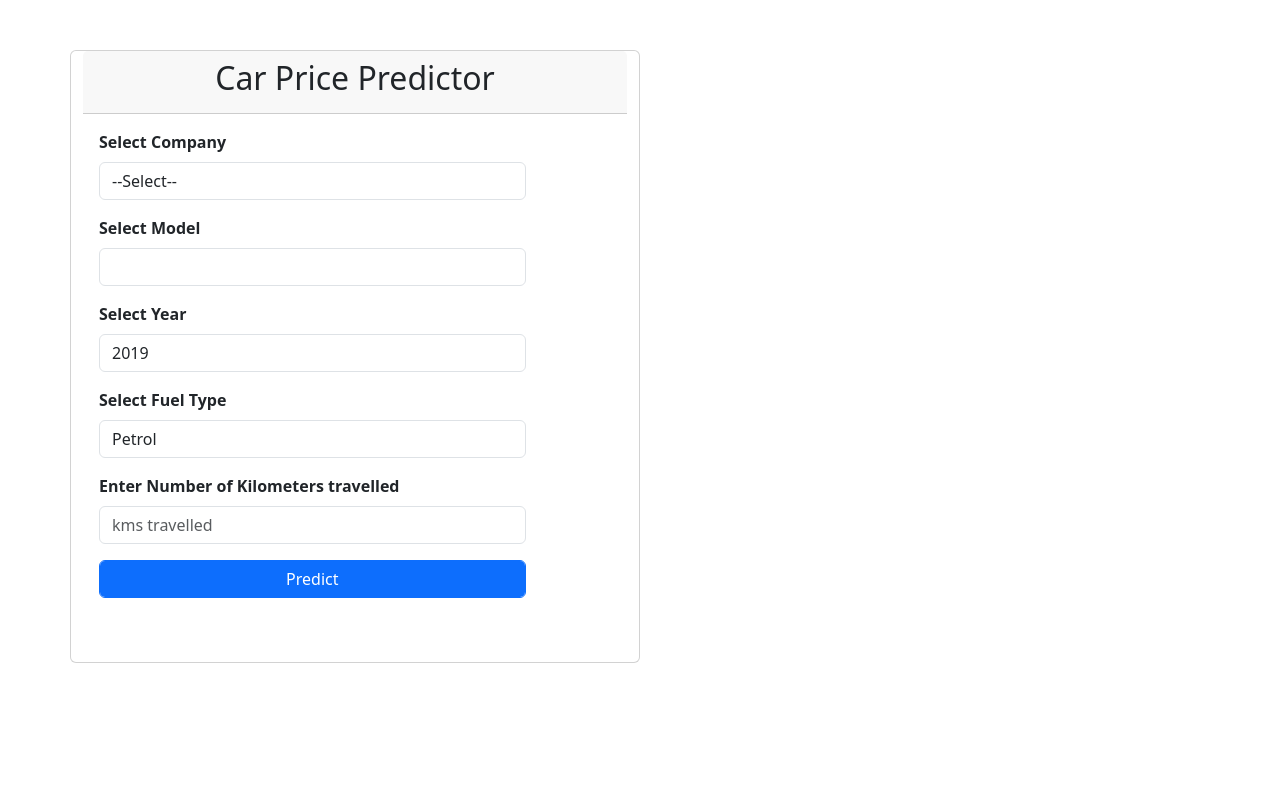
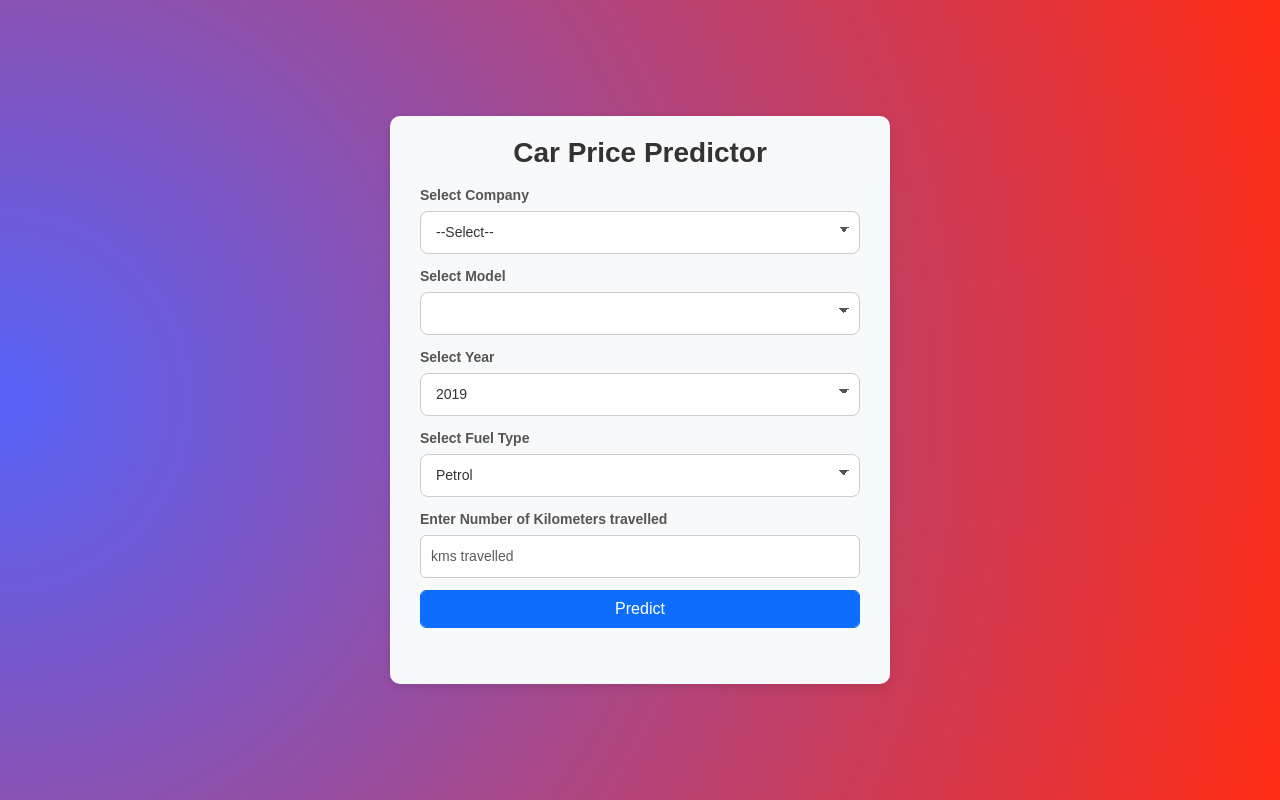
Before and after one commit to venkatsai1718/car-price-prediction, a Flask app: page / in a window 1280 px wide. Run offline with Flask 3, Linux system fonts and the light colour scheme; lists and menus that the app fills with data are empty.

Commit message:
updated index file

```diff
--- a/app.py
+++ b/app.py
@@ -35,7 +35,7 @@ def predict():
             'fuel_type': fuel
         }])
     prediction = np.round(pipe.predict(input_data)[0])
-    print(company, model, y, fuel, kms_driven, prediction)
+    # print(company, model, y, fuel, kms_driven, prediction)
     return jsonify({"result": str(prediction)})
 
 if __name__=='__main__':
--- a/static/css/style.css
+++ b/static/css/style.css
@@ -1,9 +1,115 @@
 * {
-    margin: 0;
-    padding: 0;
-    box-sizing: border-box;
+  margin: 0;
+  padding: 0;
+  box-sizing: border-box;
 }
 
-.mt-50 {
-    margin-top: 50px;
+body {
+  font-family: Arial, sans-serif;
+    background: radial-gradient(circle at left center, #5663f8, #ff2b13);  display: flex;
+  justify-content: center;
+  align-items: center;
+  height: 100vh;
+  margin: 0;
 }
+
+.form-container {
+  background: #f8f9fa;
+  padding: 20px 30px;
+  border-radius: 10px;
+  box-shadow: 0 4px 10px rgba(0, 0, 0, 0.1);
+  width: 100%;
+  max-width: 500px;
+}
+
+.form-container h3 {
+  text-align: center;
+  margin-bottom: 15px;
+  font-weight: 600;
+  color: #333;
+}
+
+.form-group {
+  margin-bottom: 12px;
+}
+
+.form-group label {
+  display: block;
+  margin-bottom: 5px;
+  color: #555;
+  font-size: 14px;
+}
+
+.form-group input {
+  width: 100%;
+  padding: 10px;
+  border: 1px solid #ccc;
+  border-radius: 6px;
+  font-size: 14px;
+}
+
+.form-group input:focus {
+  border-color: #007bff;
+  outline: none;
+}
+
+select {
+  appearance: none; /* Remove default browser style */
+  -webkit-appearance: none;
+  -moz-appearance: none;
+  width: 100%;
+  padding: 10px 40px 10px 15px;
+  font-size: 14px;
+  border: 1px solid #ccc;
+  border-radius: 8px;
+  background-color: white;
+  background-image: linear-gradient(45deg, transparent 50%, #555 50%),
+    linear-gradient(135deg, #555 50%, transparent 50%);
+  background-position: calc(100% - 15px) calc(50% - 3px),
+    calc(100% - 10px) calc(50% - 3px);
+  background-size: 5px 5px, 5px 5px;
+  background-repeat: no-repeat;
+
+  color: #333;
+  cursor: pointer;
+  transition: border-color 0.3s ease, box-shadow 0.3s ease;
+}
+
+select:focus {
+  border-color: #007bff;
+  box-shadow: 0 0 5px rgba(0, 123, 255, 0.4);
+  outline: none;
+}
+
+select:hover {
+  border-color: #007bff;
+}
+
+.btn-submit {
+  width: 100%;
+  background: #007bff;
+  color: white;
+  padding: 10px;
+  border: none;
+  border-radius: 6px;
+  font-size: 16px;
+  cursor: pointer;
+  transition: background 0.3s ease;
+}
+
+.btn-submit:hover {
+  background: #0056b3;
+}
+
+.result {
+    align-items: center;
+    justify-content: center;
+    border: 2px solid black;
+    padding: 10px;
+}
+.result p {
+    text-align: center;
+    margin: 0;
+  font-size: 1.2rem;
+  font-weight: 600;
+}
--- a/templates/index.html
+++ b/templates/index.html
@@ -1,72 +1,60 @@
 <!doctype html>
 <html lang="en">
+
 <head>
     <meta charset="utf-8">
     <meta name="viewport" content="width=device-width, initial-scale=1">
     <title>Car Price Predictor</title>
-    <link href="https://cdn.jsdelivr.net/npm/bootstrap@5.3.7/dist/css/bootstrap.min.css" rel="stylesheet" integrity="sha384-LN+7fdVzj6u52u30Kp6M/trliBMCMKTyK833zpbD+pXdCLuTusPj697FH4R/5mcr" crossorigin="anonymous">
+    <link href="https://cdn.jsdelivr.net/npm/bootstrap@5.3.7/dist/css/bootstrap.min.css" rel="stylesheet"
+        integrity="sha384-LN+7fdVzj6u52u30Kp6M/trliBMCMKTyK833zpbD+pXdCLuTusPj697FH4R/5mcr" crossorigin="anonymous">
     <link rel="stylesheet" href="static/css/style.css">
 </head>
+
 <body>
-    <div class="container">
-        <div class="row">
-            <div class="col-6 card mt-50">
-                <div class="card-header">
-                    <div class="col-12 text-center">
-                        <h2>Car Price Predictor</h2>
-                    </div>
-                </div>
-                <div class="card-body">
+    <div class="form-container">
+        <h3>Car Price Predictor</h3>
         <form action="" method="POST">
-                        <div class="col-10 form-group mb-3">
+            <div class="form-group">
                 <label class="form-label"><b>Select Company</b></label>
-                            <select name="company" id="company" class="selectpicker form-control" onchange="load_company_models(this.id, 'model')">
+                <select name="company" id="company" onchange="load_company_models(this.id, 'model')">
                     <option>--Select--</option>
                     {% for company in companies%}
                     <option value="{{company}}">{{company}}</option>
                     {% endfor %}
                 </select>
             </div>
-                        <div class="col-10 form-group mb-3">
+            <div class="form-group">
                 <label class="form-label"><b>Select Model</b></label>
-                            <select name="model" id="model" class="selectpicker form-control">
-
+                <select name="model" id="model">
                 </select>
             </div>
-                        <div class="col-10 form-group mb-3">
+            <div class="form-group">
                 <label class="form-label"><b>Select Year</b></label>
-                            <select name="year" id="year" class="selectpicker form-control">
+                <select name="year" id="year">
                     {%for y in year%}
                     <option value="{{y}}">{{y}}</option>
                     {%endfor%}
                 </select>
             </div>
-                        <div class="col-10 form-group mb-3">
+            <div class="form-group">
                 <label class="form-label"><b>Select Fuel Type</b></label>
-                            <select name="fuel_type" id="fuel" class="selectpicker form-control">
+                <select name="fuel_type" id="fuel">
                     {%for fuel in fuel_types%}
                     <option value="{{fuel}}">{{fuel}}</option>
                     {%endfor%}
                 </select>
             </div>
-                        <div class="col-10 form-group mb-3">
+            <div class="form-group">
                 <label class="form-label"><b>Enter Number of Kilometers travelled</b></label>
                 <input name="kms_driven" id="kms_driven" class="form-control" placeholder="kms travelled">
 
             </div>
-                        <div class="col-10 form-group mb-3">
+            <div class="form-group">
                 <button type="submit" class="btn btn-primary form-control">Predict</button>
             </div>
         </form>
         <br>
-                    <div class="row">
-                        <div class="col-12 text-center">
-                            <h3><span id="result">{{result}}</span></h3>
-                        </div>
-                    </div>
-
-                </div>
-            </div>
+        <div id="result">
         </div>
     </div>
     <script>
@@ -96,35 +84,26 @@
         }
 
 
-            document.querySelector('form').addEventListener('submit', function(event){
+        document.querySelector('form').addEventListener('submit', function (event) {
             event.preventDefault();
-                document.getElementById('result').innerHTML = `<h6 style="color:violet">please wait while model is predicting..</h6>`
+            document.getElementById('result').innerHTML = `<h6 style="color:black">please wait while model is predicting..</h6>`
             const formdata = new FormData(this)
             fetch("/predict", {
-                    method:'POST',
-                    body:formdata
+                method: 'POST',
+                body: formdata
             }).then(response => response.json())
                 .then(data => {
-                    document.getElementById('result').innerHTML = `<h3 style="border: 1px solid black; padding:10px">Predicted Price: <span style="color:green">${data.result}</span></h3>`
+                    document.getElementById('result').classList.add('result')
+                    document.getElementById('result').innerHTML = `<p>Predicted Price: <span style="color:green">${data.result}</span></p>`
                 }).catch(error => {
                     document.getElementById('result').innerHTML = `<h6 style="color:red">** Some Fields are missing. **</h6>`
                 })
         })
 
     </script>
-    <script src="https://cdn.jsdelivr.net/npm/bootstrap@5.3.7/dist/js/bootstrap.bundle.min.js" integrity="sha384-ndDqU0Gzau9qJ1lfW4pNLlhNTkCfHzAVBReH9diLvGRem5+R9g2FzA8ZGN954O5Q" crossorigin="anonymous"></script>
+    <script src="https://cdn.jsdelivr.net/npm/bootstrap@5.3.7/dist/js/bootstrap.bundle.min.js"
+        integrity="sha384-ndDqU0Gzau9qJ1lfW4pNLlhNTkCfHzAVBReH9diLvGRem5+R9g2FzA8ZGN954O5Q"
+        crossorigin="anonymous"></script>
 </body>
+
 </html>
-
-<!-- var xhr = new XMLHttpRequest();
-xhr.open('POST', '/predict', true);
-document.getElementById('result').innerHTML = "Wait! Predicting price..."
-
-xhr.onreadystatechange = function(){
-    if(xhr.readyState === XMLHttpRequest.DONE){
-        document.getElementById("result").innerHTML = "Pridicted Price: "+xhr.responseText
-    }
-}
-
-xhr.onload = function(){};
-xhr.send(fd) -->
```
Lines whose indentation alone changed are shown as unchanged.
